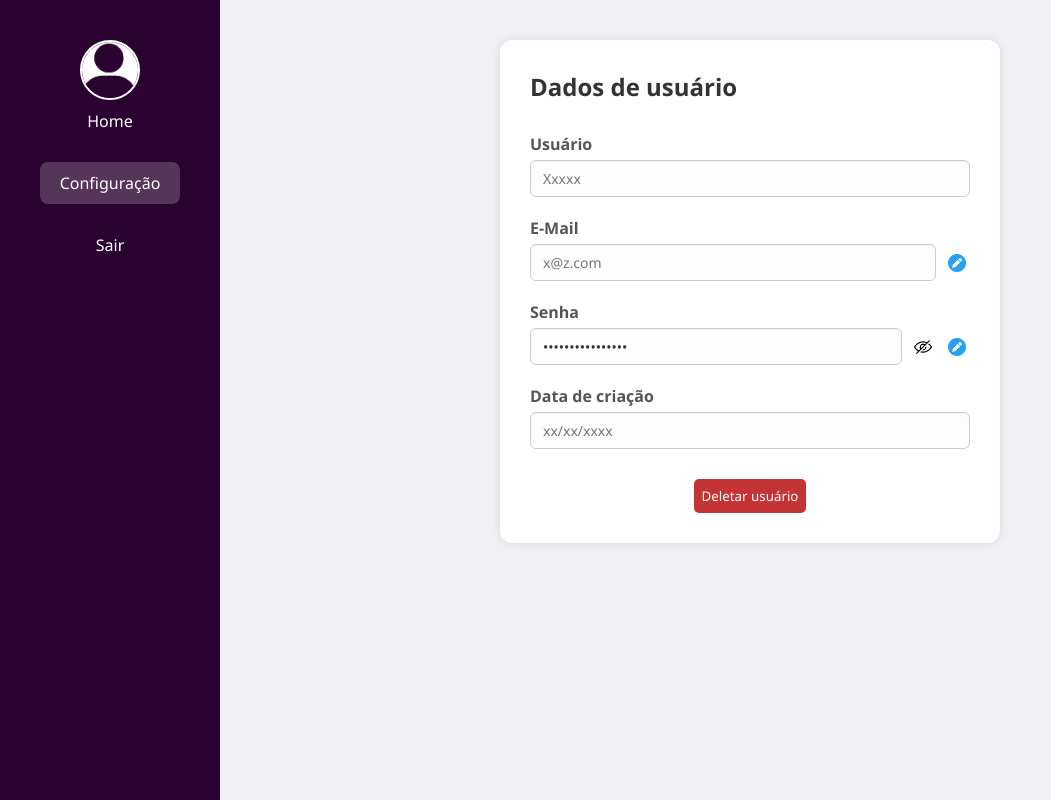
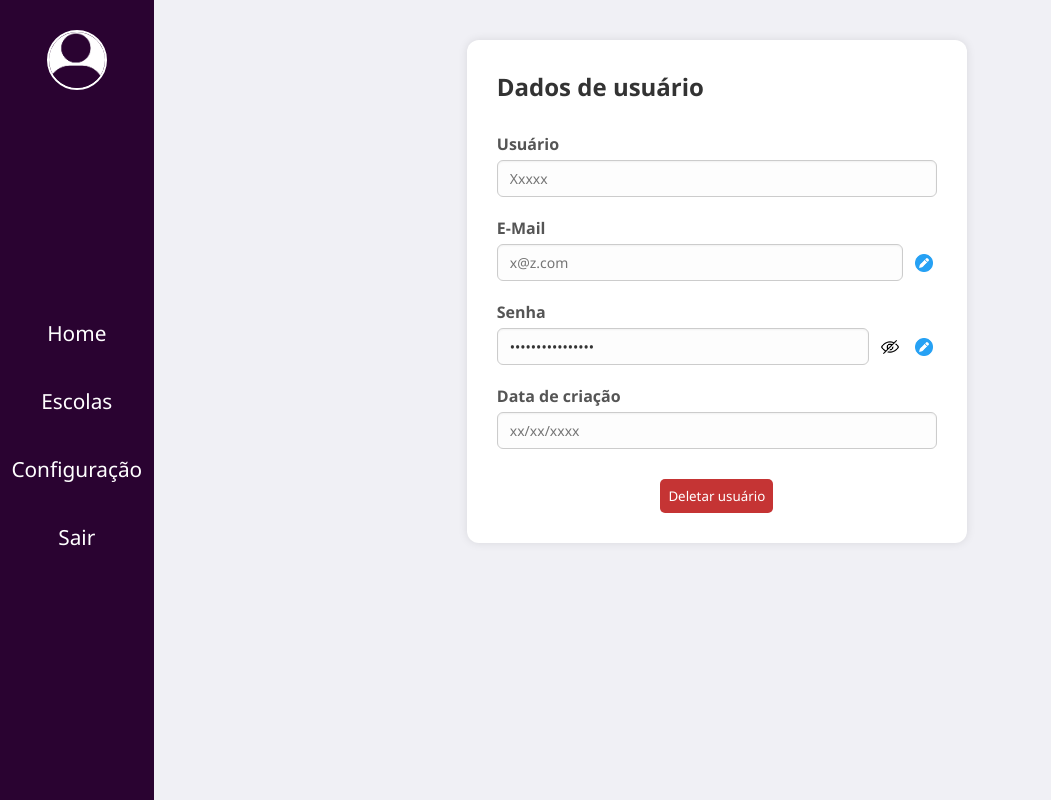
Before and after one commit to School-mapping/app-web-school-mapping, a website: page public/configuracao.html in a window 1280 px wide. Shown: the whole page, without its empty margins (0-1051 px from the left). Drawn offline with Linux system fonts and the light colour scheme.

Commit message:
Update: Atualizar menu lateral com novas opções e caminhos corrigidos

```diff
--- a/public/configuracao.html
+++ b/public/configuracao.html
@@ -1,23 +1,32 @@
 <!DOCTYPE html>
 <html lang="pt-br">
+
 <head>
   <meta charset="UTF-8" />
   <meta name="viewport" content="width=device-width, initial-scale=1.0" />
   <title>Configurações - School Mapping</title>
   <link rel="stylesheet" href="./css/configuracao.css" />
+  <link rel="stylesheet" href="css/dash.css">
   <script src="./js/configuracao.js"></script>
 </head>
+
 <body onload="getInfoUser()">
 
   <div class="container">
-    <aside class="barraLat">
-    <img src="./assets/user.png" alt="" class="iconepessoa"/>
+    <aside class="barraLateral-esquerda">
+      <img src="./assets/user.png" alt="" class="iconepessoa" />
 
-      <nav>
-        <a href="index.html">Home</a>
-        <a class="ativo" href="#">Configuração</a>
-        <a href="dash.html">Sair</a>
-      </nav>
+      <div class="conteudo-central">
+
+        <nav class="menu-lateral">
+          <a href="dash.html" class="btn-menu">Home</a>
+          <a href="private/escolas.HTML" class="btn-menu">Escolas</a>
+          <a href="configuracao.html" class="btn-menu">Configuração</a>
+        </nav><ss="sair-section">
+          <!-- Fechar seção -->
+          <a href="#" class="btn-menu">Sair</a>
+
+      </div>
     </aside>
 
     <main class="conteudoPrincipal">
@@ -85,7 +94,7 @@
 
         <div class="delete-bloco">
           <button onclick="deletarMensagem()" id="botaoDeletar">Deletar usuário</button>
-            <div id="confirmarDelete" class ="confirm-box">
+          <div id="confirmarDelete" class="confirm-box">
             <h3>Deletar Conta</h3>
 
             <p>ATENÇÃO: AO CLICAR NO BOTÃO "DELETAR" SUA CONTA SERÁ EXCLUIDA PERMANENTEMENTE.</p>
@@ -97,4 +106,5 @@
       </section>
     </main>
 </body>
+
 </html>
```
Also changed, not shown: public/dash.html (+6 -5 lines). Lines whose indentation alone changed are shown as unchanged.
